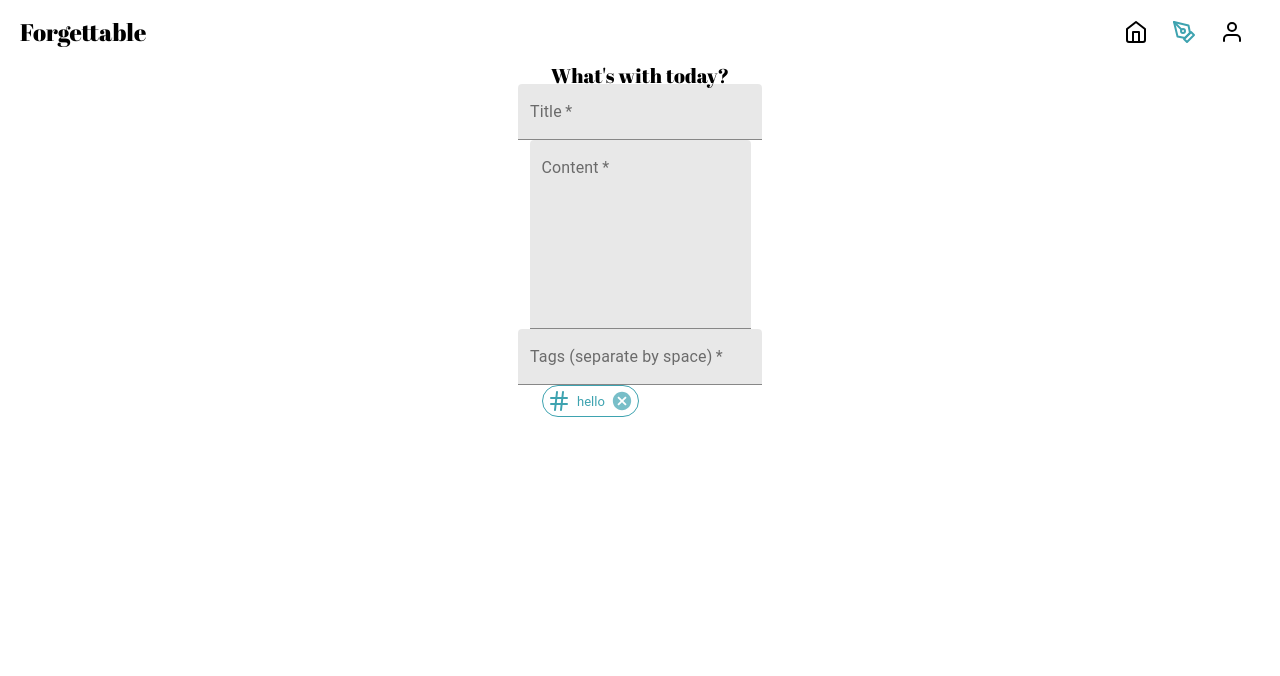
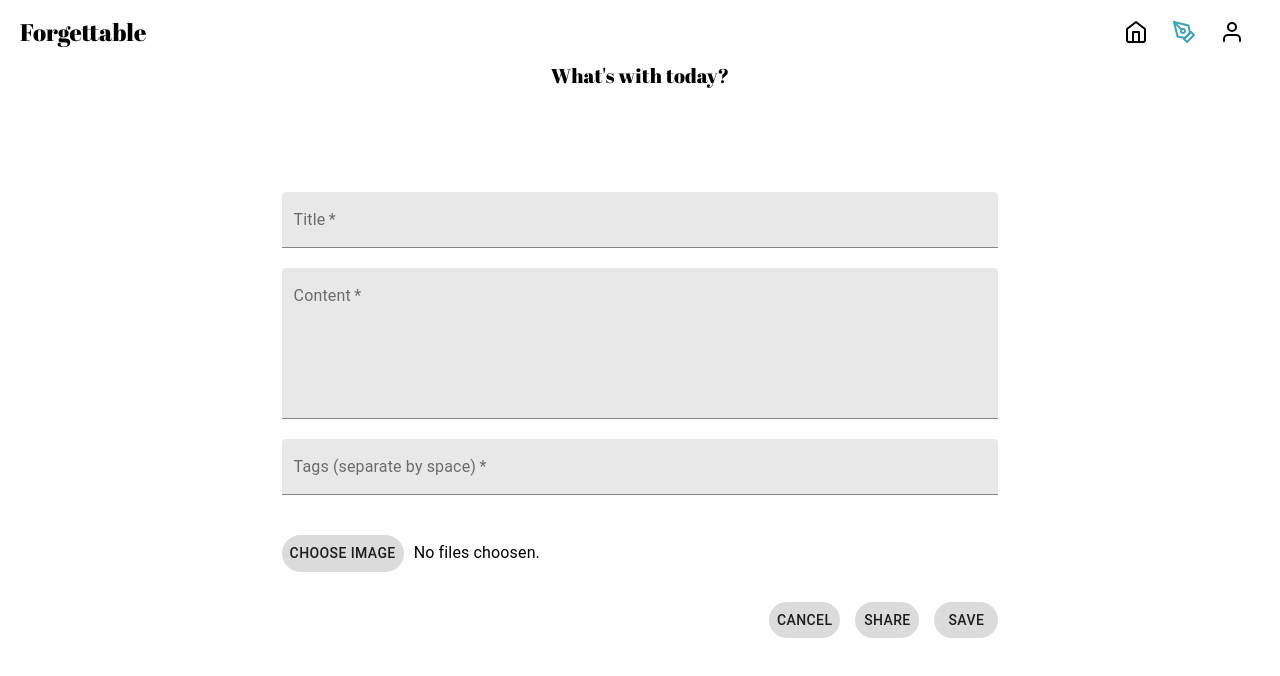
Before and after one commit to WenrrrBeth/forgettable, a React (Create React App) app in the folder client/: page /write in a window 1280 px wide. Shown: the top 676 px of the page. Built offline with nearby package versions, Linux system fonts and the light colour scheme; a web font is replaced by a local one.

Commit message:
image base64 bug fixed, write component frontend complete

```diff
--- a/client/src/components/Authentication/Authentication.js
+++ b/client/src/components/Authentication/Authentication.js
@@ -12,7 +12,7 @@ import {
 import { Alert } from "@material-ui/lab";
 import { GoogleLogin } from "react-google-login";
 import { ThemeProvider, createMuiTheme } from "@material-ui/core/styles";
-import React, { useState } from "react";
+import React, { useState, useEffect } from "react";
 import { useDispatch } from "react-redux";
 import { useHistory } from "react-router-dom";
 import { AUTH } from "../../constants/actiontypes";
@@ -33,6 +33,10 @@ const Authentication = () => {
 
   const dispatch = useDispatch();
   const history = useHistory();
+
+  // useEffect(() => {
+
+  // }, [dispatch])
 
   const handleChange = (e) => {
     setInputData({ ...inputData, [e.target.name]: e.target.value });
--- a/client/src/components/Home/Home.js
+++ b/client/src/components/Home/Home.js
@@ -1,9 +1,17 @@
 import { Container } from '@material-ui/core'
-import React from 'react';
+import React, { useEffect } from 'react';
+import { useDispatch } from 'react-redux';
+import { getProfile } from '../../actions/profile';
 import useStyles from './styles';
 
 const Home = () => {
     const classes = useStyles()
+    const dispatch = useDispatch();
+    const user = JSON.parse(localStorage.getItem("profile"));
+
+    useEffect(() => {
+        dispatch(getProfile(user?.result._id));
+    }, [user?.result?._id, dispatch]);
 
     return (
         <Container className={classes.homeContainer}>
--- a/client/src/components/Profile/Profile.js
+++ b/client/src/components/Profile/Profile.js
@@ -89,7 +89,7 @@ const Profile = () => {
                 {profile?.name ? profile?.name : "Name"}
               </Typography>
               <div className={classes.controls}>
-                <IconButton>
+                <IconButton component={Link} to="/write">
                   <svg
                     xmlns="http://www.w3.org/2000/svg"
                     width="24"
@@ -147,7 +147,7 @@ const Profile = () => {
             <CardContent className={classes.userContent}>
               <Typography
                 className={classes.mind}
-                variant="subtitle1"
+                variant="h6"
                 color="textSecondary"
               >
                 {profile?.mind
--- a/client/src/components/Settings/Settings.js
+++ b/client/src/components/Settings/Settings.js
@@ -74,7 +74,7 @@ const Settings = () => {
       })
       .catch(err => {
           console.log(err);
-      })
+      });
   }
 
   const handleBgChange = (e) => {
@@ -143,7 +143,7 @@ const Settings = () => {
                 variant="filled"
                 required
                 multiline
-                rows={8}
+                rows={6}
                 defaultValue={profile?.mind}
               />
               <div className={classes.imgUpload}>
--- a/client/src/components/Settings/styles.js
+++ b/client/src/components/Settings/styles.js
@@ -54,7 +54,7 @@ const theme = makeStyles({
     background: "#DBDBDB",
     borderRadius: 20,
     marginLeft: "15px",
-    }
-})
+  },
+});
 
 export default theme;
--- a/client/src/components/Write/Postform.js
+++ b/client/src/components/Write/Postform.js
@@ -4,16 +4,27 @@ import {
   Typography,
   TextField,
   Chip,
+  Button,
 } from "@material-ui/core";
+import { Alert, AlertTitle } from "@material-ui/lab";
 import { ThemeProvider, createMuiTheme } from "@material-ui/core/styles";
 import React, { useState, useEffect } from "react";
+import { Link } from "react-router-dom";
 import useStyles from "./styles";
 import "../../fonts.css";
 
 const Postform = () => {
   const classes = useStyles();
   const [hashTags, setHashTags] = useState([]);
-  const [count, setCount] = useState(0);
+  const [fgtbData, setFgtbData] = useState({
+    by: "",
+    title: "",
+    content: "",
+    tags: [],
+    image: { filename: "", filetype: "", data: "" },
+    shared: false,
+  });
+  const [fgtbImgName, setFgtbImgName] = useState("No files choosen.");
   const handleSubmit = () => {};
 
   const theme = createMuiTheme({
@@ -26,53 +37,45 @@ const Postform = () => {
 
   const handleChange = (e) => {};
 
-  const handleDelete = () => {};
+  const handleDelete = (didx) => {
+    setHashTags([ ...hashTags.filter((_, idx) => idx!==didx)])
+  };
 
   const handleTagChange = (e) => {
     if (e.target.value.slice(-1) === " ") {
       setHashTags((hashTags) => [...hashTags, e.target.value.trim()]);
       e.target.value = "";
-      setCount(count + 1);
     }
   };
 
-  useEffect(() => {
-    console.log("useEffect");
-  }, [count]);
+  const toBase64 = (file) => {
+    return new Promise((resolve) => {
+      let reader = new FileReader();
+      let base = "";
+      reader.readAsDataURL(file);
+      reader.onload = (e) => {
+        base = e.target.result;
+        resolve(base);
+      };
+    });
+  };
 
-  const setChips = () => {
-    console.log("setChips");
-    if (hashTags.length > count) {
-      return (
-        <Chip
-          icon={
-            <svg
-              xmlns="http://www.w3.org/2000/svg"
-              width="24"
-              height="24"
-              viewBox="0 0 24 24"
-              fill="none"
-              stroke="currentColor"
-              strokeWidth="2"
-              strokeLinecap="round"
-              strokeLinejoin="round"
-            >
-              <line x1="4" y1="9" x2="20" y2="9"></line>
-              <line x1="4" y1="15" x2="20" y2="15"></line>
-              <line x1="10" y1="3" x2="8" y2="21"></line>
-              <line x1="16" y1="3" x2="14" y2="21"></line>
-            </svg>
-          }
-          label="test"
-          clickable
-          color="primary"
-          onDelete={handleDelete}
-          variant="outlined"
-        />
-      );
-    } else {
-      return <Typography> No tags for now </Typography>;
-    }
+  const handleFgtbChange = (e) => {
+    setFgtbImgName(e.target.files[0].name);
+    toBase64(e.target.files[0])
+      .then((result) => {
+        setFgtbData({
+          ...fgtbData,
+          image: {
+            filename: e.target.files[0].name,
+            filetype: e.target.files[0].type,
+            data: result,
+          },
+        });
+      })
+      .catch((err) => {
+        console.log(err);
+      });
   };
 
   return (
@@ -95,7 +98,12 @@ const Postform = () => {
                 className={classes.inputTheme}
                 name="title"
                 label="Title"
-                onChange={handleChange}
+                onChange={(e) =>
+                  setFgtbData({
+                    ...fgtbData,
+                    title: e.target.value,
+                  })
+                }
                 variant="filled"
                 required
               />
@@ -103,11 +111,13 @@ const Postform = () => {
                 className={classes.inputTheme}
                 name="content"
                 label="Content"
-                onChange={handleChange}
+                onChange={(e) => {
+                  setFgtbData({ ...fgtbData, content: e.target.value });
+                }}
                 variant="filled"
                 required
                 multiline
-                rows={8}
+                rows={6}
               />
               <TextField
                 className={classes.inputTheme}
@@ -118,34 +128,71 @@ const Postform = () => {
                 required
               />
               <Container classNmae={classes.hashtag}>
+                {/* { hashTags.length > 5 &&
+                    <Alert severity="warning">
+                      <AlertTitle>Warning</AlertTitle>
+                      This is a reminder that you have added more than 5 Tags. <strong>Only 5 tags will be added.</strong>
+                    </Alert>
+                } */}
+                { hashTags &&
+                  hashTags.map((tag, i) => (
                     <Chip
+                      className={classes.chip}
                       icon={
                         <svg
                           xmlns="http://www.w3.org/2000/svg"
-                      width="24"
-                      height="24"
+                          width="18"
+                          height="18"
                           viewBox="0 0 24 24"
                           fill="none"
                           stroke="currentColor"
                           strokeWidth="2"
                           strokeLinecap="round"
                           strokeLinejoin="round"
-                      class="feather feather-hash"
                         >
-                      <line x1="4" y1="9" x2="20" y2="9"></line>
-                      <line x1="4" y1="15" x2="20" y2="15"></line>
-                      <line x1="10" y1="3" x2="8" y2="21"></line>
-                      <line x1="16" y1="3" x2="14" y2="21"></line>
+                          <line x1="7" y1="9" x2="24" y2="9"></line>
+                          <line x1="7" y1="15" x2="23" y2="15"></line>
+                          <line x1="13" y1="3" x2="11" y2="21"></line>
+                          <line x1="19" y1="3" x2="17" y2="21"></line>
                         </svg>
                       }
-                  label="hello"
+                      label={tag}
                       clickable
                       color="primary"
-                  onDelete={handleDelete}
+                      onDelete={() => handleDelete(i)}
                       variant="outlined"
                     />
-                {setChips}
+                  ))
+                }
               </Container>
+              <div className={classes.fgtbimg}>
+                <Button className={classes.fgtbimgButton}>
+                  <label className={classes.label} for="fgtbimgUpload">
+                    Choose Image
+                  </label>
+                </Button>
+                <input
+                  id="fgtbimgUpload"
+                  className={classes.fileUploadInput}
+                  type="file"
+                  accept=".jpg .jpeg .png"
+                  onChange={handleFgtbChange}
+                />
+                <Typography className={classes.fileName}>
+                  {fgtbImgName}
+                </Typography>
+              </div>
+              <div className={classes.optButtons}>
+                <Button className={classes.button} component={Link} to="/profile">
+                  Cancel
+                </Button>
+                <Button className={classes.button} type="submit" onClick={() => setFgtbData({ ...fgtbData, shared: true })}>
+                  Share
+                </Button>
+                <Button className={classes.button} type="submit">
+                  Save
+                </Button>
+              </div>
             </ThemeProvider>
           </Grid>
         </form>
--- a/client/src/components/Write/styles.js
+++ b/client/src/components/Write/styles.js
@@ -11,6 +11,58 @@ const theme = makeStyles({
     },
     title: {
         fontFamily: "'Abril Fatface', cursive",
+    },
+    form: {
+        width: "60%",
+    },
+    formGrid: {
+        display: "flex",
+        flexDirection: "column",
+        marginTop: "100px",
+    },
+    inputTheme: {
+        marginBottom: "20px",
+        width: "100%"
+    },
+    hashtag: {
+        width: "100%",
+        paddingLeft: "0px",
+        paddingRight: "0px",
+    },
+    chip: {
+        marginRight: "10px",
+        marginTop: "10px",
+    },
+    fgtbimg: {
+        display: "flex",
+        flexDirection: "row",
+        alignItems: "center",
+        marginTop: "20px",
+        alignSelf: "self-start",
+    },
+    fgtbimgButton: {
+        background: "#DBDBDB",
+        borderRadius: 20,
+    },
+    label: {
+        cursor: "pointer",
+    },
+    fileUploadInput: {
+        display: "none",
+    },
+    fileName: {
+        marginLeft: "10px",
+    },
+    optButtons: {
+        marginTop: "30px",
+        display: "flex",
+        flexDirection: "row",
+        alignSelf: "flex-end",
+    },
+    button: {
+        background: "#DBDBDB",
+        borderRadius: 20,
+        marginLeft: "15px",
     }
 })
 
```
Also changed, not shown: client/src/components/Profile/styles.js (+6 -4 lines), 1 other file (tests, documents, lock files or other folders). Lines whose indentation alone changed are shown as unchanged.
